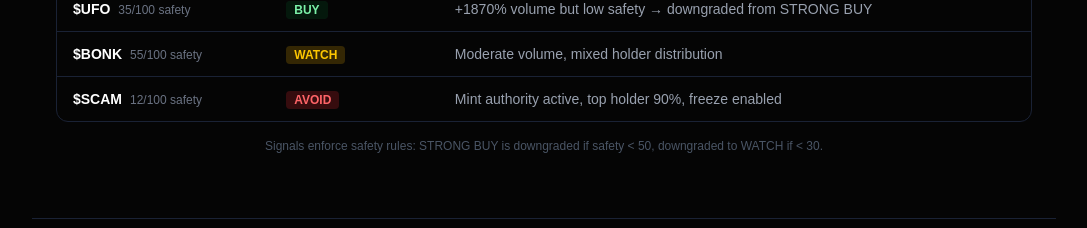
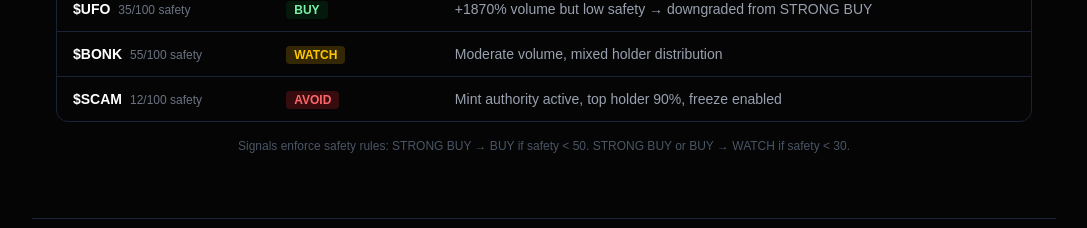
Before and after one commit to Stranger-ghope/Birdeye_Sprint3, a Next.js app: page / in a window 1280 px wide. Shown: the part 980-1208 px from the top of the page, without its empty margins (96-1183 px from the left). Built offline with nearby package versions, Linux system fonts and the light colour scheme.

Commit message:
Fix safety rule explanation to match actual code logic

```diff
--- a/app/page.tsx
+++ b/app/page.tsx
@@ -129,7 +129,7 @@ export default function Home() {
         </div>
 
         <p className="text-center text-gray-600 text-xs mt-4">
-          Signals enforce safety rules: STRONG BUY is downgraded if safety &lt; 50, downgraded to WATCH if &lt; 30.
+          Signals enforce safety rules: STRONG BUY → BUY if safety &lt; 50. STRONG BUY or BUY → WATCH if safety &lt; 30.
         </p>
       </section>
 
```
